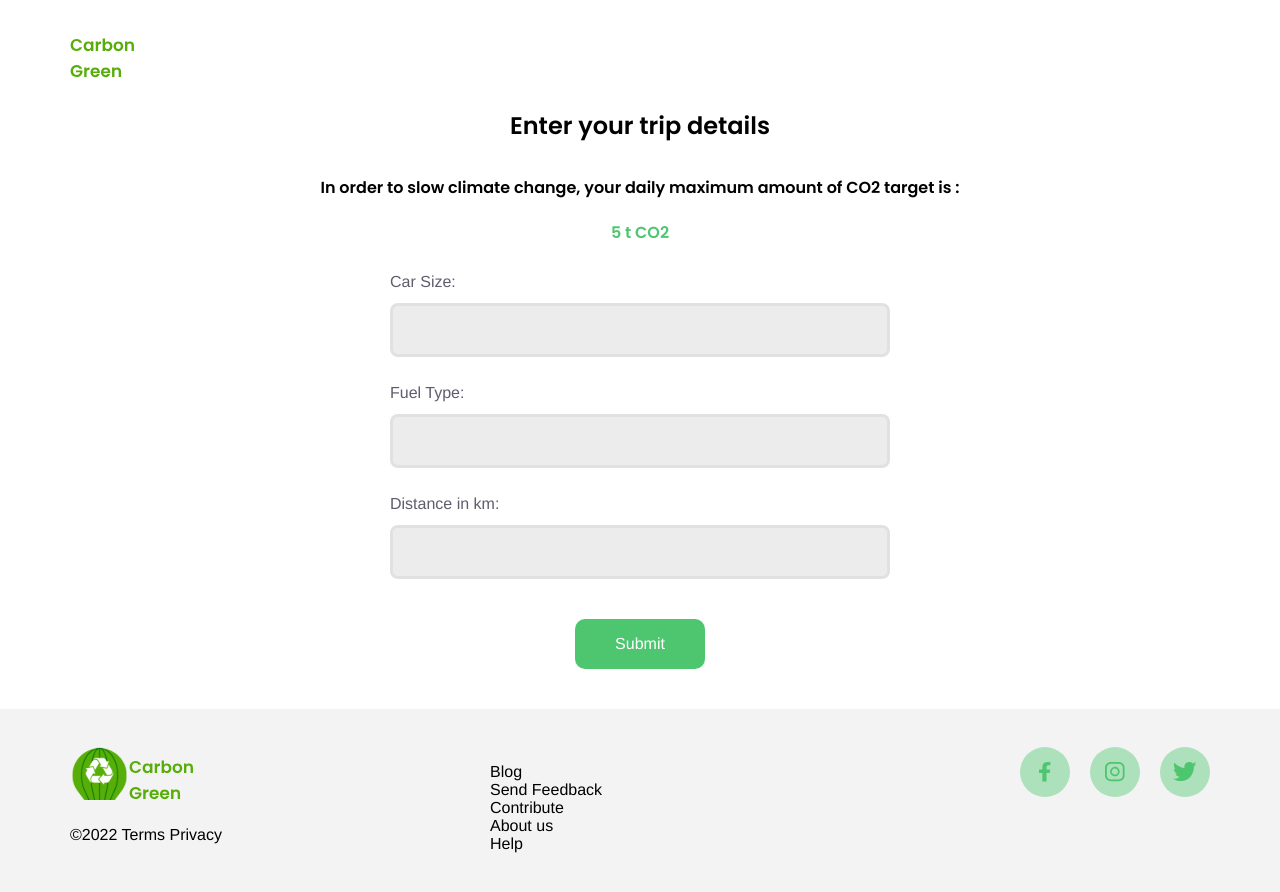
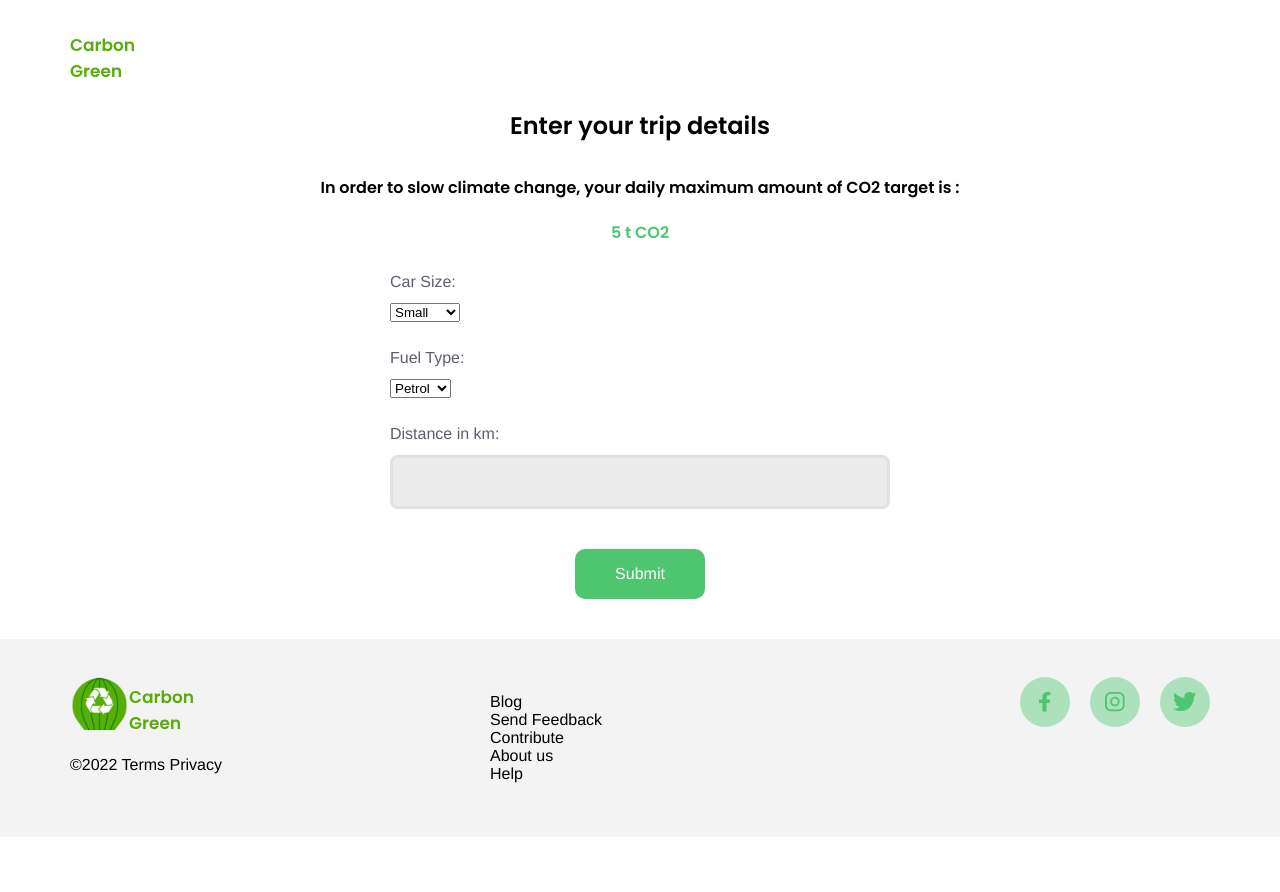
Before and after one commit to lalidiaz/WWC-Social-Good-2022, a React (Create React App) app: page /trip-details in a window 1280 px wide. Shown: the top 892 px of the page. After the commit the page ends 837 px from the top, so only its background shows below. Built offline with nearby package versions, Linux system fonts and the light colour scheme.

Commit message:
updated dropdowns in details page

```diff
--- a/src/components/Details.jsx
+++ b/src/components/Details.jsx
@@ -5,6 +5,7 @@ import Footer from "./Footer";
 import Input from "./Input";
 import "../styles/Form.scss";
 import style from "../styles/Details.module.scss";
+
 
 const Details = () => {
   const {
@@ -33,8 +34,24 @@ const Details = () => {
       </div>
 
       <form onSubmit={handleSubmit(onSubmit)}>
-        <Input label="Car Size:" type="number" id="size" />
-        <Input label="Fuel Type:" type="string" id="fuel" />
+    <label>Car Size: </label>
+    <select id="size">
+    <option value="Small">Small</option>
+    <option value="Medium">Medium</option>
+    <option value="Large">Large</option>
+    </select>
+
+    <label>Fuel Type:</label>
+    <select id="fuel">
+    <option value="Petrol">Petrol</option>
+    <option value="Diesel">Diesel</option>
+    <option value="Hybrid">Hybrid</option>
+    <option value="LPG">LPG</option>
+    <option value="CNG">CNG</option>
+    </select>
+
+
+
         <Input label="Distance in km:" type="number" id="distance" />
         <div className={style.subBtn}>
           <Button text="Submit" to="/history" />
```
